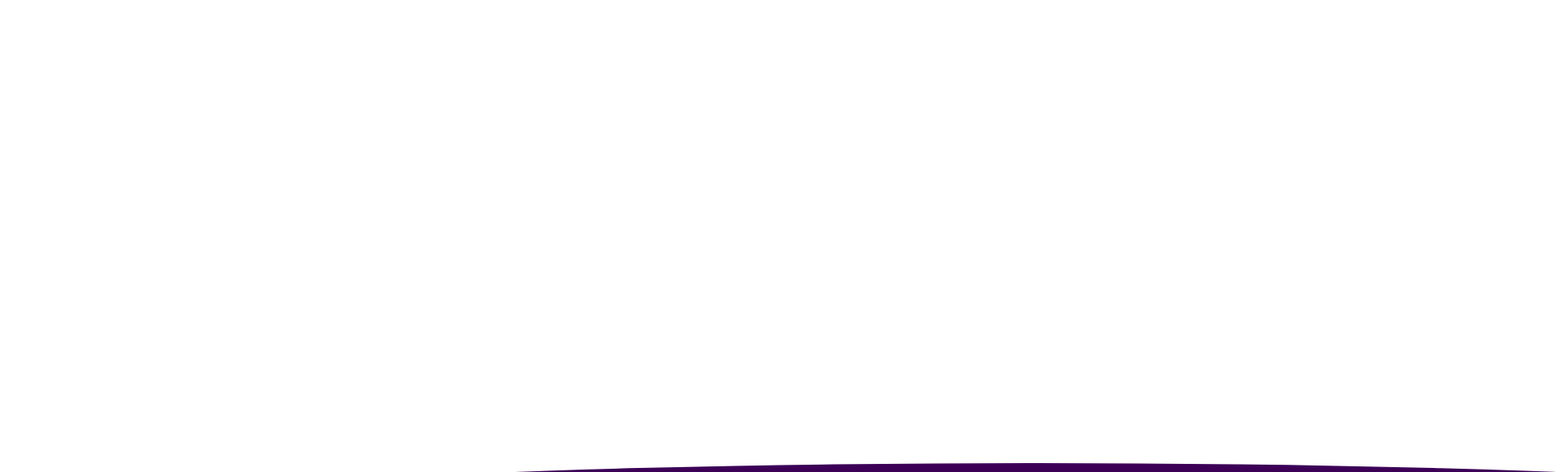
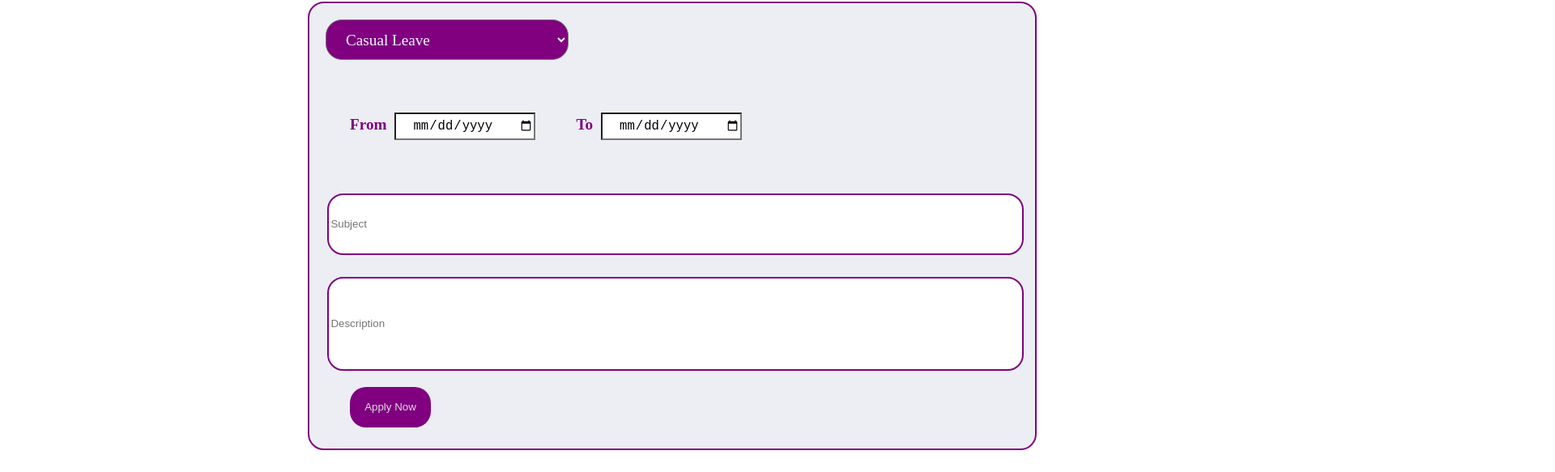
Before and after one commit to shubh045/learning-management-system, a React (Create React App) app in the folder Client/: page / in a window 1280 px wide. Shown: the part 148-731 px from the top of the page at 81% size, 1920 px wide, since content can reach past the window. Built offline with nearby package versions, Linux system fonts and the light colour scheme.

Commit message:
Updated apply leave

```diff
--- a/Client/package.json
+++ b/Client/package.json
@@ -8,6 +8,7 @@
     "@testing-library/user-event": "^13.5.0",
     "react": "^18.2.0",
     "react-dom": "^18.2.0",
+    "react-router-dom": "^6.3.0",
     "react-scripts": "5.0.1",
     "web-vitals": "^2.1.4"
   },
--- a/Client/src/App.js
+++ b/Client/src/App.js
@@ -1,13 +1,16 @@
 import React from "react";
 import Logo from "./component/Logo";
 import Downcurve from "./component/Downcurve";
+import Apply from "./component/Applyleave/Apply";
 
 
 function App() {
   return (
     <>
-      <Logo />
-      <Downcurve />
+      {/* <Logo /> */}
+      {/* <Downcurve /> */}
+<Apply/>
+
     </>
   );
 }
--- /dev/null
+++ b/Client/src/component/Applyleave/Apply.css
@@ -0,0 +1,78 @@
+.main{
+  width: 70%;
+  height: 550px;
+  border: 2px solid #800080;
+  margin: 150px;
+  margin-left: 380px;
+  background-color: rgb(236, 238, 244);
+  border-radius: 20px;
+}
+
+.Leave{
+  height: 50px;
+  width:300px;
+  background-color: #800080;
+  border-radius: 20px;
+  color: aliceblue;
+  font-size: larger;
+  font-family: 'Times New Roman', Times, serif;
+  margin: 20px;
+  padding-left: 20px;
+  padding-right: 20px;
+}
+.date{
+  width: 90%;
+  height: 100px;
+  margin-top: 5%;
+}
+.date label{
+  margin-left: 50px;
+  font-size: larger;
+  color: #800080;
+  font-weight: bolder;
+}
+.date input{
+  width: 150px;
+  height: 30px;
+  margin-left: 10px;
+  background-color: #ffffff;
+  padding-left: 20px;
+  font-size: larger;
+  /* color: #f9f9f9; */
+}
+.subject{
+  width: 95%;
+  height: 70px;
+  border: 2px solid #800080;
+  margin-left: 2.5%;
+  display: flex;
+  justify-content: center;
+  align-items: center;
+  border-radius: 20px;
+}
+.description{
+  width: 95%;
+  height: 110px;
+  border: 2px solid #800080;
+  display: flex;
+  justify-content: center;
+  align-items: center;
+  margin-left: 2.5%;
+  margin-top: 3%;
+  border-radius: 20px;
+}
+.btn{
+  width: 100%;
+  height: 50px;
+  margin-top: 20px;
+}
+.btn button{
+  height: 50px;
+  width: 100px;
+  background-color: #800080;
+  color: #e3d7e3 ;
+  border-radius: 20px;
+  border: 0px;
+  margin-left: 50px;
+    cursor: pointer;
+}
--- /dev/null
+++ b/Client/src/component/Applyleave/Apply.js
@@ -0,0 +1,33 @@
+import React from "react";
+import './Apply.css';
+
+function Apply() {
+
+  return (
+    <>
+
+      <div className="main">
+      <select name="Type of Leave" class="Leave">
+            <option disabled value="Type of Leave">Type of Leave</option>
+            <option value="Casual Leave">Casual Leave</option>
+            <option value="Paid Leave">Paid Leave</option>
+            <option value="Sick Leave">Sick Leave</option>
+            <option value="Maternity Leave">Maternity Leave</option>
+          </select>
+
+        <div className="date">
+          <label htmlFor="From">From</label><input type="date" />
+          <label htmlFor="To">To</label><input type="date" />
+        </div>
+
+        <input type="text" className="subject" placeholder="Subject" />
+        <input type="text" className="description" placeholder="Description" />
+        <div className="btn">
+          <button>Apply Now</button>
+        </div>
+      </div>
+    </>
+  );
+}
+
+export default Apply;
--- a/Client/src/index.js
+++ b/Client/src/index.js
@@ -1,8 +1,14 @@
-import React from "react";
-import ReactDOM from "react-dom";
-import App from "./App.js";
+import React from 'react';
+import ReactDOM from 'react-dom/client';
+// import './index.css';
+import App from './App';
+import Apply from './component/Applyleave/Apply';
 
-ReactDOM.render(
-    <App /> ,
-  document.getElementById("root")
+
+const root = ReactDOM.createRoot(document.getElementById('root'));
+root.render(
+  <React.StrictMode>
+    <App/>
+
+  </React.StrictMode>
 );
```
Also changed, not shown: 2 other files (tests, documents, lock files or other folders).
